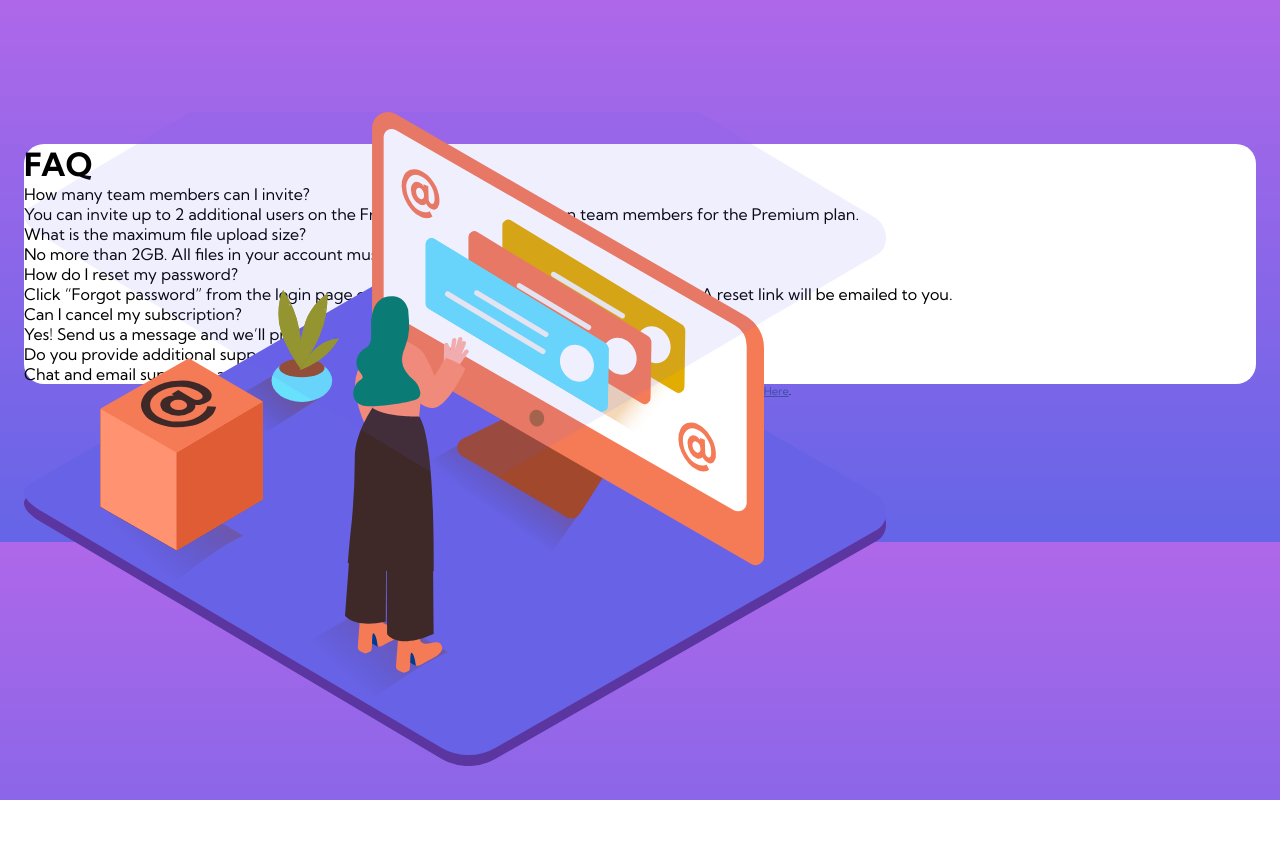
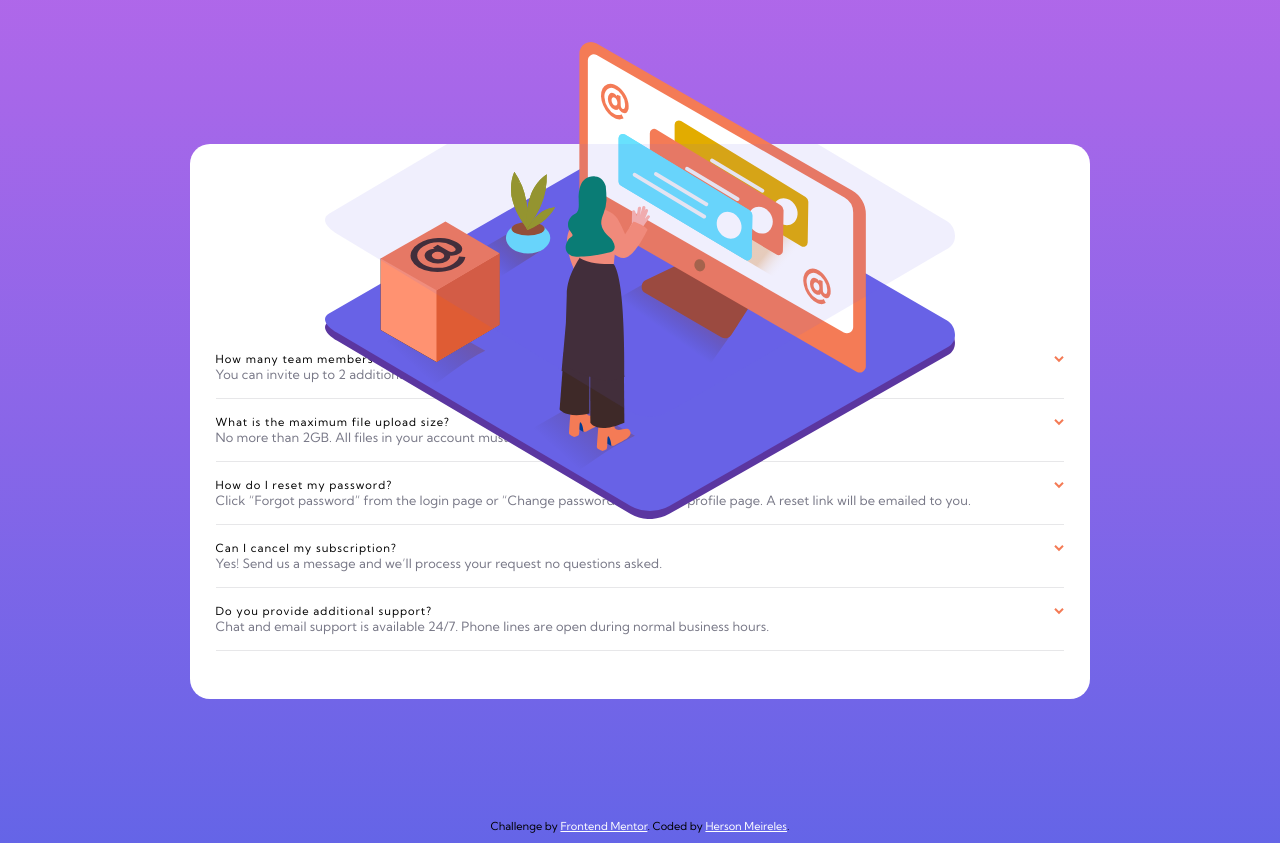
Before and after one commit to Hersonmei/FAQ-accordion-card-, a plain HTML site: page index.html in a window 1280 px wide. Before the commit the page ends 800 px from the top, so only its background shows below. Drawn offline with Linux system fonts and the light colour scheme.

Commit message:
Incício ajuste desktop

```diff
--- a/index.html
+++ b/index.html
@@ -11,37 +11,72 @@
   <!-- Feel free to remove these styles or customise in your own stylesheet 👍 -->
   <style>
     .attribution { font-size: 11px; text-align: center; }
-    .attribution a { color: hsl(228, 45%, 44%); }
+    .attribution a { color: white; }
   </style>
 </head>
 <body>
 
   <main>
-    <img class="image" src="./images/illustration-woman-online-mobile.svg" alt="">
-    <img class="image shadow" src="./images/bg-pattern-mobile.svg" alt="">
+    <div class="img-container">
+      <img class="image" src="./images/illustration-woman-online-mobile.svg" alt="">
+      <img class="image shadow" src="./images/bg-pattern-mobile.svg" alt="">
+    </div>
 
-    <h1>FAQ</h1>
+    <section>
+      <h1 class="title">FAQ</h1>
 
-    <p>How many team members can I invite?</p>
-    <p>You can invite up to 2 additional users on the Free plan. There is no limit on team members for the Premium plan.</p>
+      <div class="question-container">
+        <div class="space">
+          <p class="question">How many team members can I invite?</p>
+          <img src="./images/icon-arrow-down.svg" alt="">
+        </div>
 
-    <p>What is the maximum file upload size?</p>
-    <p>No more than 2GB. All files in your account must fit your allotted storage space.</p>
+        <p class="answer">You can invite up to 2 additional users on the Free plan. There is no limit on team members for the Premium plan.</p>
+      </div>
 
-    <p>How do I reset my password?</p>
-    <p>Click “Forgot password” from the login page or “Change password” from your profile page. A reset link will be emailed to you.</p>
+      <div class="question-container">
+        <div class="space">
+          <p class="question">What is the maximum file upload size?</p>
+          <img src="./images/icon-arrow-down.svg" alt="">
+        </div>
 
-    <p>Can I cancel my subscription?</p>
-    <p>Yes! Send us a message and we’ll process your request no questions asked.</p>
+        <p class="answer">No more than 2GB. All files in your account must fit your allotted storage space.</p>
+      </div>
 
-    <p>Do you provide additional support?</p>
-    <p>Chat and email support is available 24/7. Phone lines are open during normal business hours.</p>
+      <div class="question-container">
+        <div class="space">
+          <p class="question">How do I reset my password?</p>
+          <img src="./images/icon-arrow-down.svg" alt="">
+        </div>
+
+        <p class="answer">Click “Forgot password” from the login page or “Change password” from your profile page. A reset link will be emailed to you.</p>
+      </div>
+
+      <div class="question-container">
+        <div class="space">
+          <p class="question">Can I cancel my subscription?</p>
+          <img src="./images/icon-arrow-down.svg" alt="">
+        </div>
+
+        <p class="answer">Yes! Send us a message and we’ll process your request no questions asked.</p>
+      </div>
+
+      <div class="question-container">
+        <div class="space">
+          <p class="question">Do you provide additional support?</p>
+          <img src="./images/icon-arrow-down.svg" alt="">
+        </div>
+
+        <p class="answer">Chat and email support is available 24/7. Phone lines are open during normal business hours.</p>
+      </div>
+
+    </section>
 
   </main>
 
-  <div class="attribution">
+  <footer class="attribution">
     Challenge by <a href="https://www.frontendmentor.io?ref=challenge" target="_blank">Frontend Mentor</a>.
-    Coded by <a href="#">Your Name Here</a>.
-  </div>
+    Coded by <a href="#">Herson Meireles</a>.
+  </footer>
 </body>
 </html>
--- a/styles.css
+++ b/styles.css
@@ -1,31 +1,104 @@
-@import url('https://fonts.googleapis.com/css2?family=Kumbh+Sans:wght@400;700&display=swap');
+@import url("https://fonts.googleapis.com/css2?family=Kumbh+Sans:wght@400;700&display=swap");
 
-*{
+* {
   box-sizing: border-box;
   margin: 0;
   padding: 0;
 }
 
-body{
-    font-family: 'Kumbh Sans', sans-serif;
+body {
+  font-family: "Kumbh Sans", sans-serif;
   background: linear-gradient(hsl(273, 75%, 66%), hsl(240, 73%, 65%));
   padding: 9rem 1.5rem;
+  position: relative;
+  min-height: 100vh;
 }
 
-main{
+main {
   background-color: white;
   border-radius: 20px;
   position: relative;
-    /* display: flex; Será?? */
 }
 
-.image{
+/* IMAGES */
+
+.image {
   width: 70%;
   position: absolute;
-    top: -2rem;
+  top: -6.4rem;
+  left: 15%;
 }
 
-.shadow{
+.shadow {
   position: absolute;
+  top: 0;
+}
 
+.img-container{
+  display: relative;
 }
+
+/* HEADER */
+
+.title {
+  margin-top: 8.5rem;
+  font-size: 2rem;
+}
+
+/* CONTENT */
+
+section {
+  display: flex;
+  flex-direction: column;
+  align-items: center;
+  padding: 0 1.6rem 3rem 1.6rem;
+}
+
+.question {
+  font-size: 0.7rem;
+  letter-spacing: 1px;
+}
+
+.answer {
+  font-size: 0.8rem;
+  letter-spacing: .1px;
+  color: hsl(240, 6%, 50%);
+}
+
+.space{
+  display: flex;
+  flex-direction: row;
+  justify-content: space-between;
+}
+
+.space img{
+  object-fit: contain;
+}
+
+.question-container{
+  border-bottom: 1px solid hsl(240, 5%, 91%);
+  padding: 1rem 0;
+  width: 100%;
+}
+
+section:nth-child(2){
+  margin-top: 16px;
+}
+
+/* FOOTER */
+footer{
+  position: absolute;
+  bottom: 10px;
+  left: 0;
+  right: 0;
+}
+
+@media(min-width:900px){
+  body{
+    display: flex;
+    justify-content: center;
+  }
+  main{
+    width: 900px;
+  }
+}
```
Lines whose indentation alone changed are shown as unchanged.
